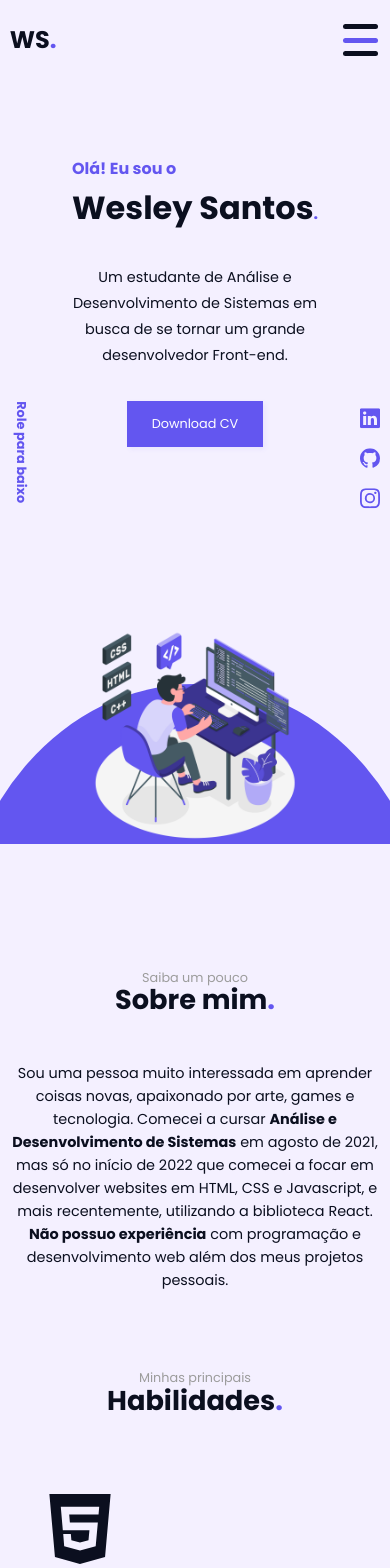
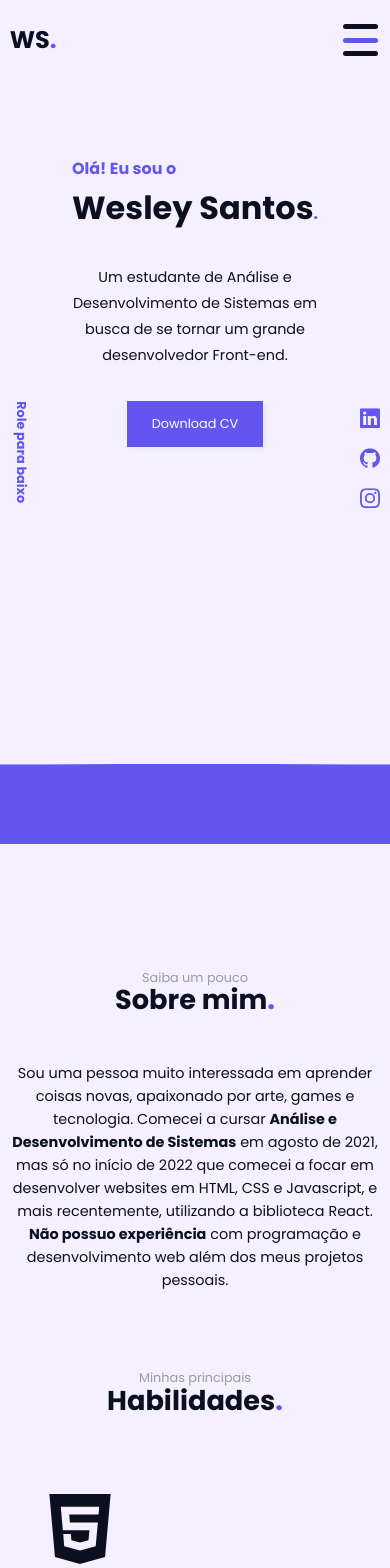
Before and after one commit to wesleysantosdev/ws-portfolio, a React (Vite) app: page / in a window 390 px wide. Shown: the top 1568 px of the page. Built offline with nearby package versions, Linux system fonts and the light colour scheme.

Commit message:
header responsive style change

```diff
--- a/src/components/Header/styles.css
+++ b/src/components/Header/styles.css
@@ -64,6 +64,7 @@
 
 /* IMAGE */
 .header__me > img{
+  display: block;
   width: 50%;
   position: absolute;
   right: 4.15rem;
@@ -154,16 +155,13 @@
   }
 
   .header__me > img{
-    bottom: 0;
-    right: 50%;
-    transform: translateX(50%);
-    width: 40%;
+    display: none;
   }
 
   .header__bg{
-    width: 30rem;
-    height: 35rem;
-    bottom: -25rem;
+    width: 200rem;
+    height: 10rem;
+    bottom: -5rem;
     right: 50%;
     transform: translateX(50%);
   }
@@ -217,8 +215,4 @@
     font-size: 0.8rem;
     width: 100%;
   }
-
-  .header__me > img{
-    width: 60%;
-  }
 }
```
